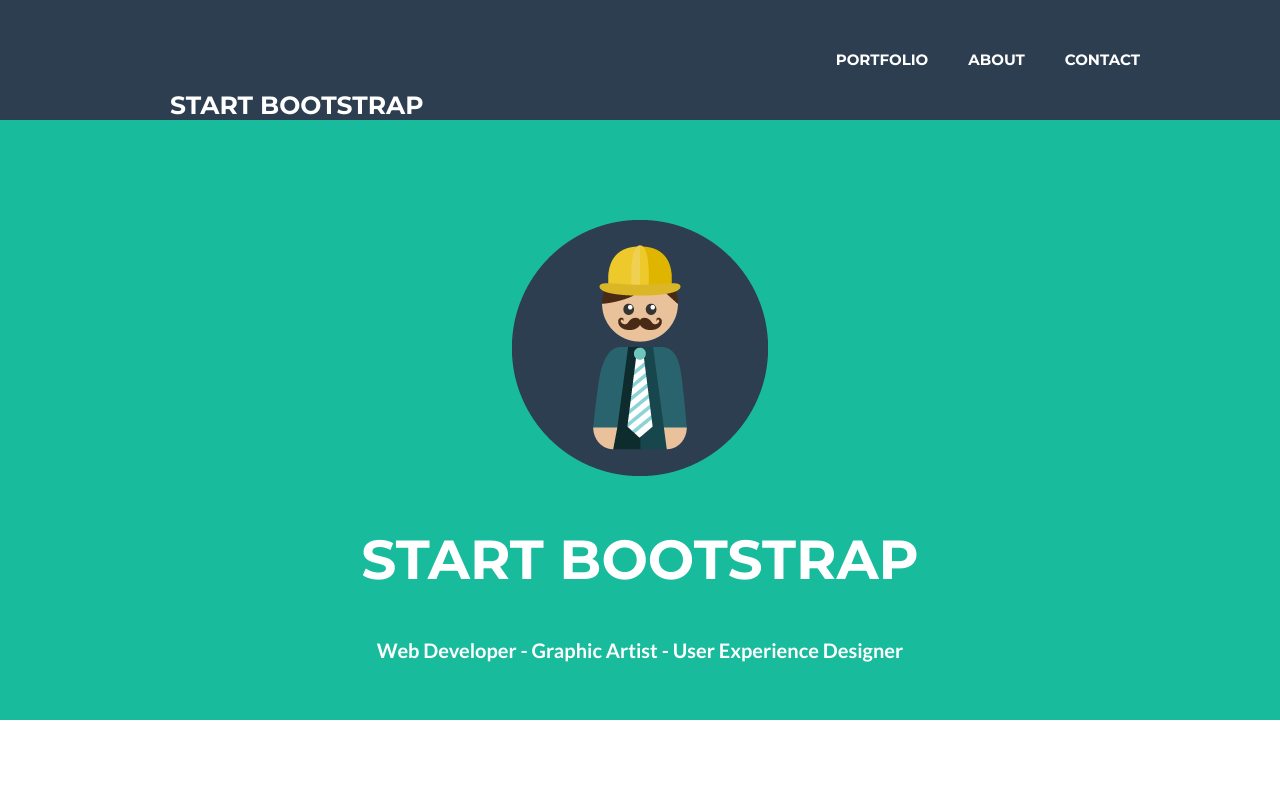
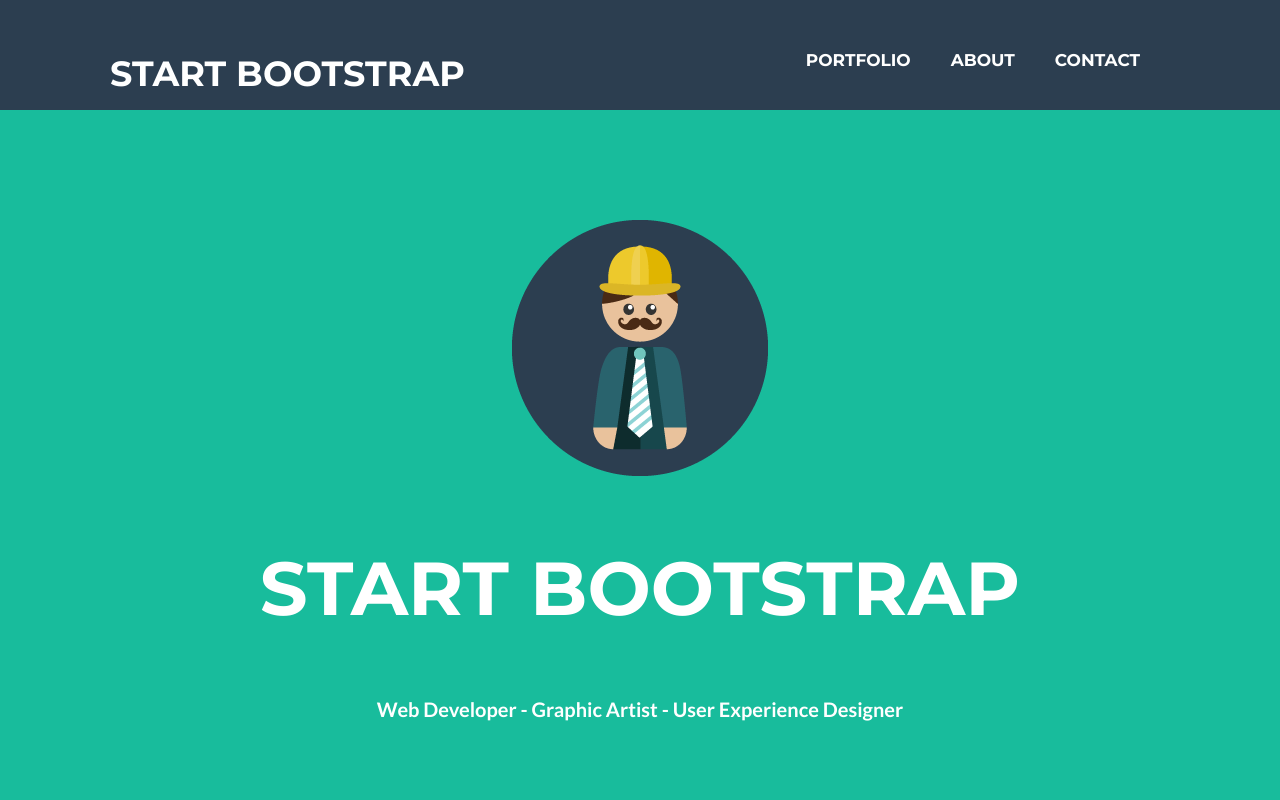
Before and after one commit to Ks-Mosqueda/freelancer-actual, a plain HTML site: page index.html in a window 1280 px wide. Shown: the top 800 px of the page. Drawn offline with Linux system fonts and the light colour scheme.

Commit message:
subiendo cambios 01

```diff
--- a/css/main.css
+++ b/css/main.css
@@ -9,6 +9,9 @@
    background: #2c3e50;
    margin-bottom: 0px;
    padding: 0px;
+   position: fixed;
+   width: 100%;
+   height: 110px;
  }
 
  ul {
@@ -18,14 +21,13 @@
    line-height: 80px;
    overflow: auto;
    margin-right: 120px;
-
  }
 
  a {          /*para dar estilo a los textos en el navegador*/
    color: white;
    text-decoration: none;
    font-family: 'Montserrat', sans-serif;
-   font-size: 15px;
+   font-size: 17px;
    font-weight: bold;
    text-transform: uppercase;
 
@@ -34,15 +36,15 @@
  nav > section > p { /* para dar estilo al primer texto del navegador*/
    color: white;
    font-family: 'Montserrat', sans-serif;
-   font-size: 25px;
+   font-size: 35px;
    font-weight: bold;
-   margin-left: 120px;
-   margin-top: 40px;
+   margin-left: 60px;
+   margin-top: 2px;
    text-transform: uppercase;
  }
 
 section > div > h1 {
-  font-size: 55px;
+  font-size: 75px;
   font-family: 'Montserrat', sans-serif;
 }
 
@@ -78,9 +80,8 @@ section > div > h5 {
 
 .aqua {
   background: #18bc9c;
-  height: 500px;
-  margin: 0px;
-  padding-top: 100px;
+  height: 600px;
+  padding-top:220px;
   text-align: center;
   color: white;
 }
```
